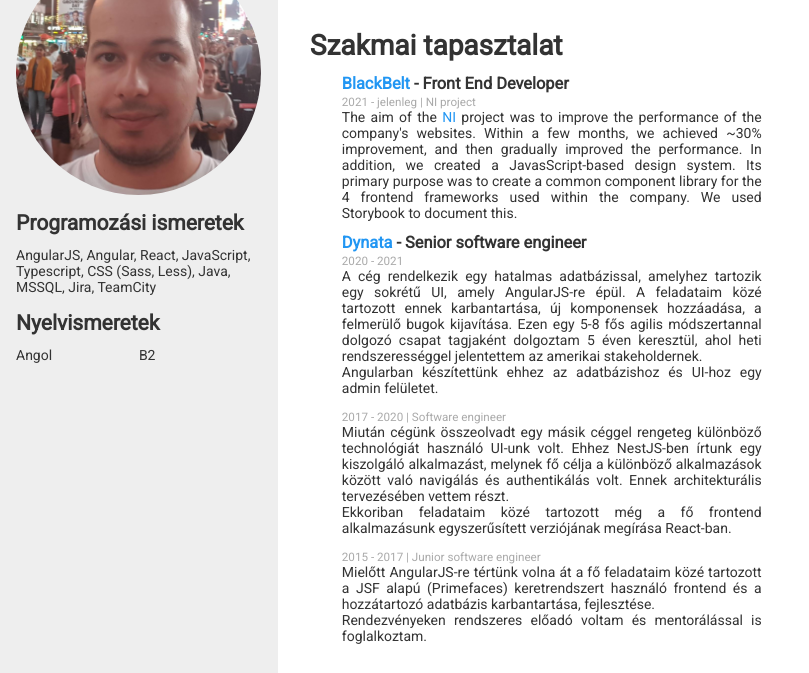
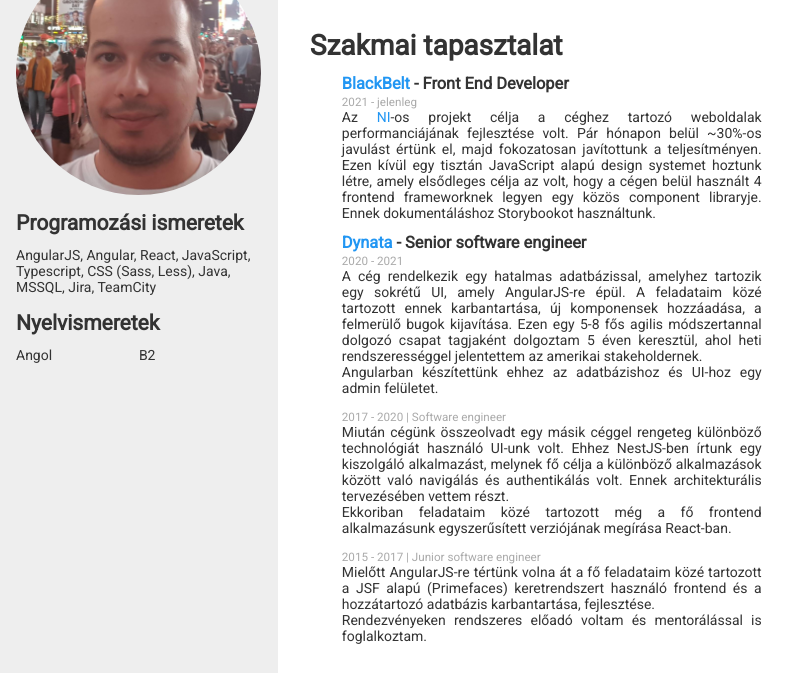
Before and after one commit to tkolok/tkolok.github.io, a website: page src/files/cv_hun.html in a window 1280 px wide. Shown: the part 90-763 px from the top of the page, without its empty margins (0-809 px from the left). Drawn offline with Linux system fonts and the light colour scheme.

Commit message:
Update hun CV

```diff
--- a/src/files/cv.html
+++ b/src/files/cv_hun.html
@@ -82,12 +82,12 @@
             <small>
                 <span>2021 -</span>
                 <span id="present">jelenleg</span>
-                <span>| NI project</span>
             </small>
             <p id="blackBeltNI">
-                The aim of the <a href="https://www.ni.com/">NI</a> project was to improve the performance of the company's websites. Within a few months, we
-                achieved ~30% improvement, and then gradually improved the performance. In addition, we created a JavasScript-based design system. Its primary
-                purpose was to create a common component library for the 4 frontend frameworks used within the company. We used Storybook to document this.
+                Az <a href="https://www.ni.com/">NI</a>-os projekt célja a céghez tartozó weboldalak performanciájának fejlesztése volt. Pár hónapon belül
+                ~30%-os javulást értünk el, majd fokozatosan javítottunk a teljesítményen. Ezen kívül egy tisztán JavaScript alapú design systemet hoztunk
+                létre, amely elsődleges célja az volt, hogy a cégen belül használt 4 frontend frameworknek legyen egy közös component libraryje. Ennek
+                dokumentáláshoz Storybookot használtunk.
             </p>
         </section>
         <section>
```
